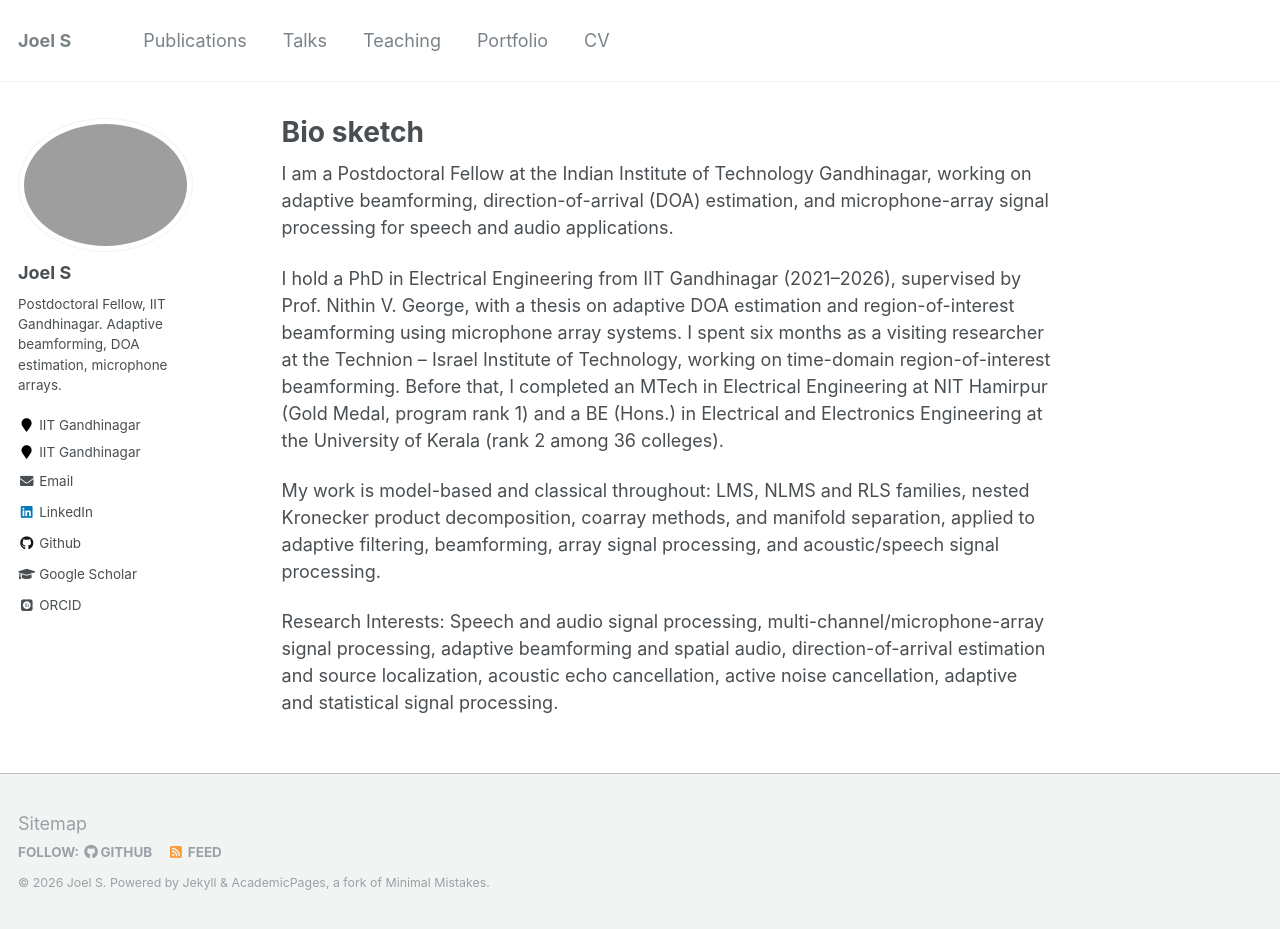
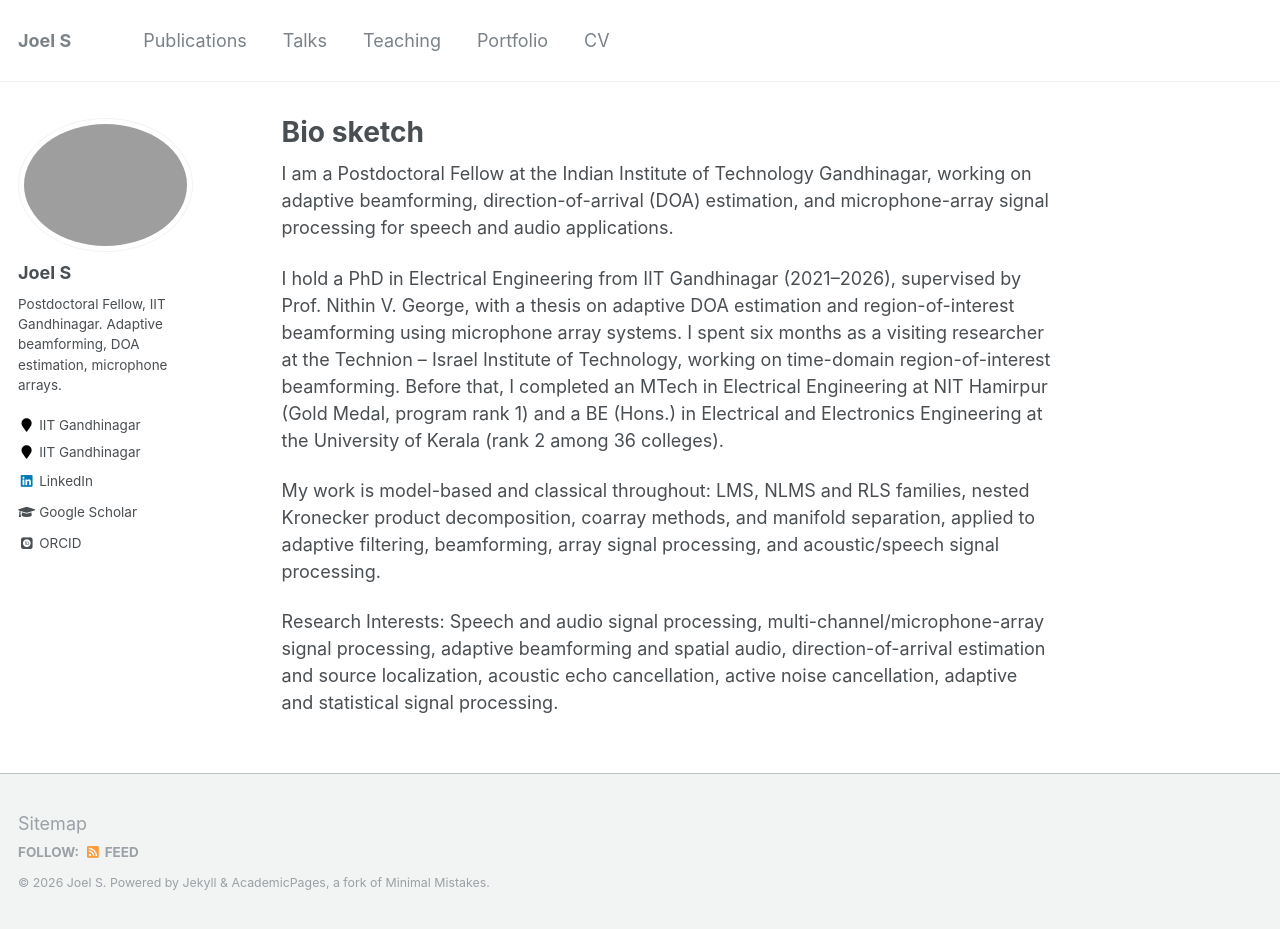
Before and after one commit to Joels1994/Joels1994.github.io, a Jekyll site: the page built from _pages/about.md, in a window 1280 px wide and 929 px high. Built offline with Jekyll 4.4.1, drawn with Linux system fonts in a browser that asks for light colours; some web fonts are replaced.

Commit message:
Remove email and GitHub links from sidebar

```diff
--- a/_config.yml
+++ b/_config.yml
@@ -87,7 +87,7 @@ author:
   employer         : "IIT Gandhinagar"
   # pubmed           : ""
   googlescholar    : "https://scholar.google.com/citations?user=2a2vPRYAAAAJ&hl=en"
-  email            : "joel.s@iitgn.ac.in"
+  # email            : "joel.s@iitgn.ac.in"
   researchgate     :  # example: "https://www.researchgate.net/profile/yourprofile"
   uri              :
   bitbucket        :
@@ -96,7 +96,7 @@ author:
   flickr           :
   facebook         :
   foursquare       :
-  github           : "Joels1994"
+  # github           : "Joels1994"
   google_plus      :
   keybase          :
   instagram        :
```
